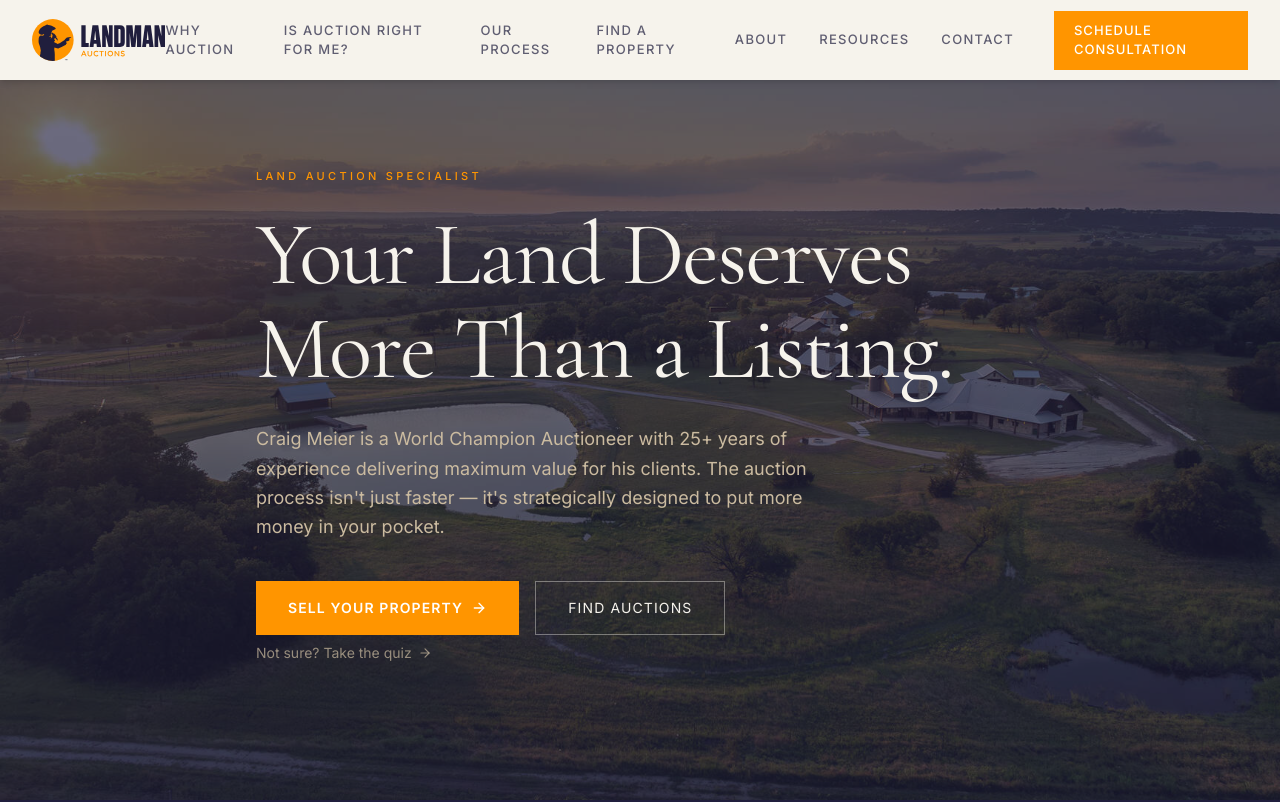
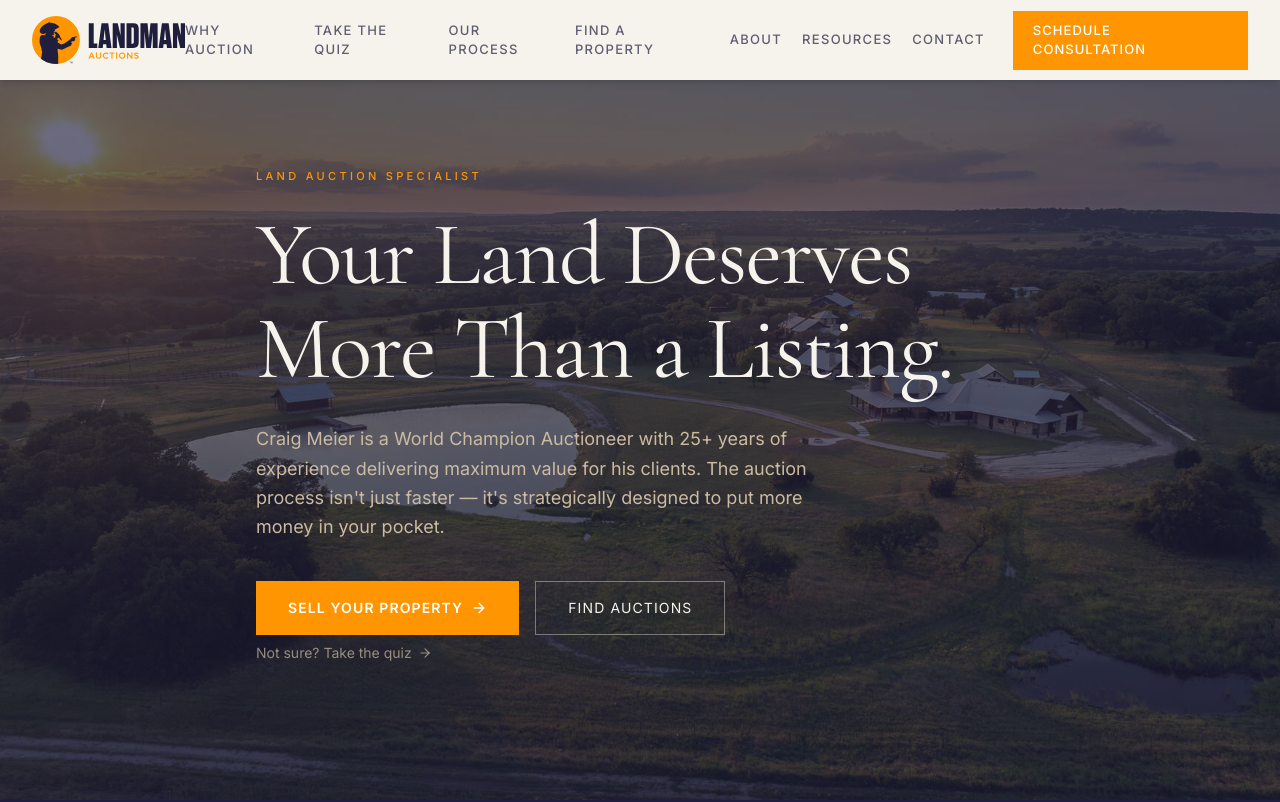
Before and after one commit to nathanlakey/landman, a Next.js app: page / in a window 1280 px wide. Shown: the top 802 px of the page. Built offline with nearby package versions, Linux system fonts and the light colour scheme.

Commit message:
Fix navbar spacing: shorten quiz label to 'Take the Quiz', reduce item gap

```diff
--- a/src/components/Navbar.tsx
+++ b/src/components/Navbar.tsx
@@ -7,7 +7,7 @@ import { Menu, X } from 'lucide-react'
 
 const navLinks = [
   { href: '/why-auction', label: 'Why Auction' },
-  { href: '/quiz', label: 'Is Auction Right for Me?' },
+  { href: '/quiz', label: 'Take the Quiz' },
   { href: '/our-process', label: 'Our Process' },
   { href: '/find-a-property', label: 'Find a Property' },
   { href: '/about', label: 'About' },
@@ -41,7 +41,7 @@ export default function Navbar() {
           </Link>
 
           {/* Desktop nav — lg and above only */}
-          <div className="hidden lg:flex items-center gap-8">
+          <div className="hidden lg:flex items-center gap-5">
             {navLinks.map((link) => (
               <Link
                 key={link.href}
```
